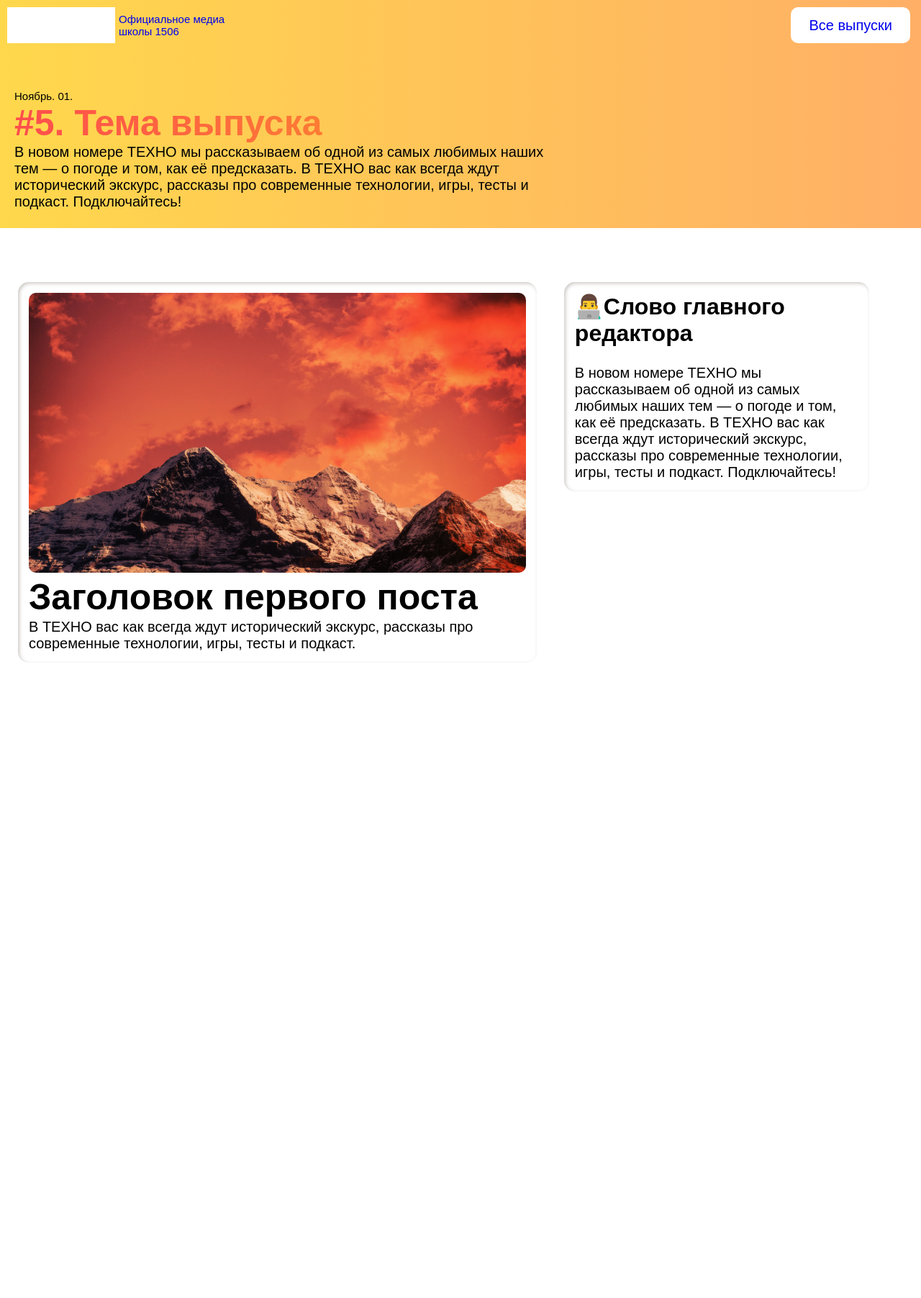
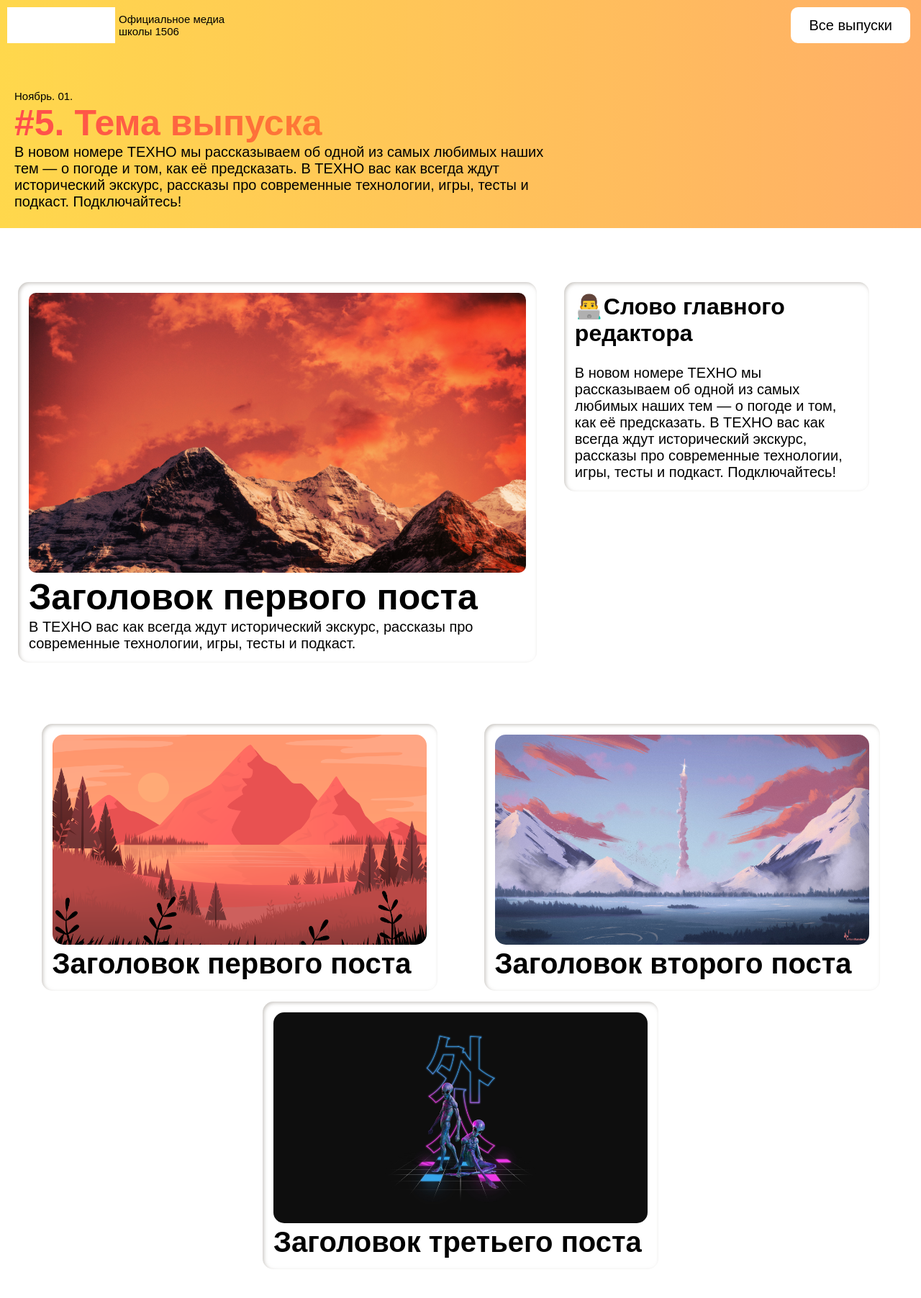
Before and after one commit to Rimuwu/School-wall-newspaper, a Django app: page / in a window 1280 px wide. Shown: the whole page at 72% size. Before the commit the page ends 921 px from the top, so only its background shows below. Run offline with Django 4.2, Linux system fonts and the light colour scheme; parts of the project's set-up code (start-up, migrations or seed data) failed here and were passed over; some web fonts are replaced.

Commit message:
Работа над вторым блоком

```diff
--- a/main/static/css/base.css
+++ b/main/static/css/base.css
@@ -60,24 +60,23 @@ header{
   border-radius: 10px;
 }
 
-.bottom_all_releases a{
+a{
+  text-decoration: none;
+}
+
+a:visited {
   text-decoration: none;
   color: black;
 }
 
-.bottom_all_releases a:visited {
+a:hover {
   text-decoration: none;
   color: black;
 }
 
-.bottom_all_releases a:hover {
-  text-decoration: none;
+a:active {
+  text-decoration: underline;
   color: black;
-}
-
-.bottom_all_releases a:active {
-  text-decoration: none;
-  color: blue;
 }
 
 .bottom_all_releases p{
--- a/main/static/css/index.css
+++ b/main/static/css/index.css
@@ -131,7 +131,6 @@ html, body {
 .first_post_title{
   font-family: "Inter-Black", sans-serif;
   font-size: 25px;
-  /* padding-left: 15px; */
   line-height: 0.8;
 
   padding-top: 10px;
@@ -141,7 +140,48 @@ html, body {
 .first_post_text{
   font-family: "Inter-Regular", sans-serif;
   font-size: 20px;
-  /* padding-left: 15px; */
+}
+
+.container_2{
+  display: flex;
+  flex-wrap: wrap;
+
+  flex-direction: row;
+  align-items: flex-start;
+
+  padding: 25px;
+  padding-top: 0;
+
+  /* background-color: red */
+}
+
+.min_post{
+  padding-bottom: 15px;
+  padding-left: 10px;
+  padding-right: 10px;
+  margin: auto;
+  /* width: 450px; */
+
+  /* background-color: blue; */
+}
+
+.min_post_content{
+  width: 550px;
+
+  box-shadow: inset 2px 2px 5px rgba(154, 147, 140, 0.5), 1px 1px 5px rgba(255, 255, 255, 1);
+  border-radius: 15px;
+  padding: 15px;
+}
+
+.min_post_image img{
+  width: 100%;
+  border-radius: 15px;
+}
+
+.min_post_title{
+  text-align: left;
+  font-family: "Inter-Regular", sans-serif;
+  font-size: 20px;
 }
 
 @media screen and (max-width: 1200px) {
--- a/main/templates/main/base.html
+++ b/main/templates/main/base.html
@@ -17,7 +17,7 @@
 
       <div class="header_menu">
 
-        <a href="#">
+        <a href="">
           <div class="bottom_all_releases">
 
             <p>
@@ -29,7 +29,7 @@
 
         <div class="header_logo">
 
-          <a href="#">
+          <a href="">
             <img src="{% static "images/logo.png" %}">
 
             <p>
--- a/main/templates/main/index.html
+++ b/main/templates/main/index.html
@@ -87,22 +87,56 @@
 
 <div class='container_2'>
 
-  <div class="min_posts">
+  <div class="min_post">
+
+    <div class="min_post_content">
+      <a href="">
+
+      <div class="min_post_image">
+        <img src="{% static "images/min_post_1.png" %}">
+      </div>
+
+      <div class="min_post_title">
+        <h1>Заголовок первого поста</h1>
+      </div>
+
+      </a>
+    </div>
+
+  </div>
 
   <div class="min_post">
 
     <div class="min_post_content">
+      <a href="">
 
       <div class="min_post_image">
-
+        <img src="{% static "images/min_post_2.jpg" %}">
       </div>
 
       <div class="min_post_title">
+        <h1>Заголовок второго поста</h1>
+      </div>
 
+      </a>
     </div>
 
   </div>
 
+  <div class="min_post">
+
+    <div class="min_post_content">
+      <a href="">
+
+      <div class="min_post_image">
+        <img src="{% static "images/min_post_3.jpg" %}">
+      </div>
+
+      <div class="min_post_title">
+        <h1>Заголовок третьего поста</h1>
+      </div>
+
+      </a>
     </div>
 
   </div>
```
Lines whose indentation alone changed are shown as unchanged.
